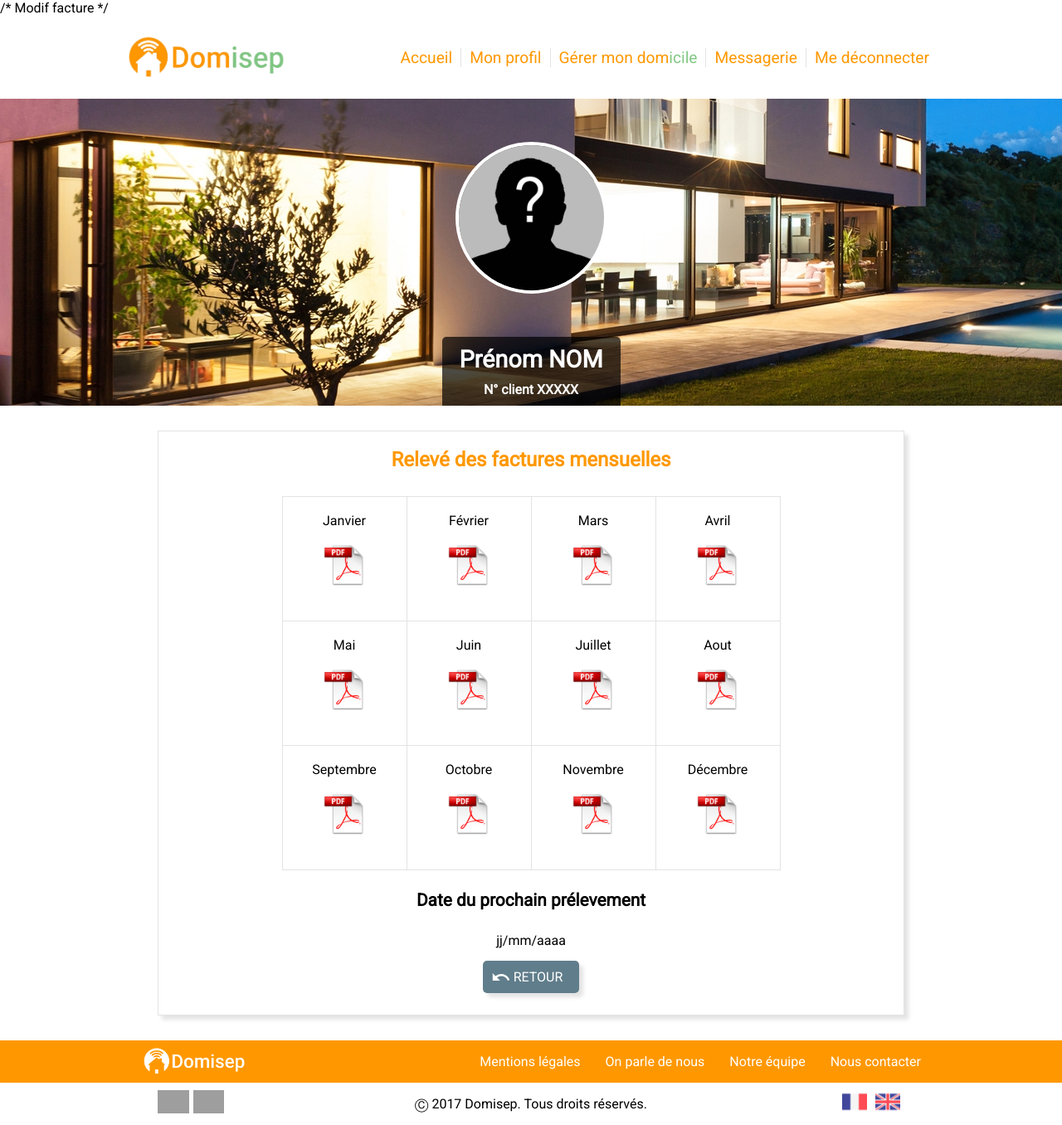
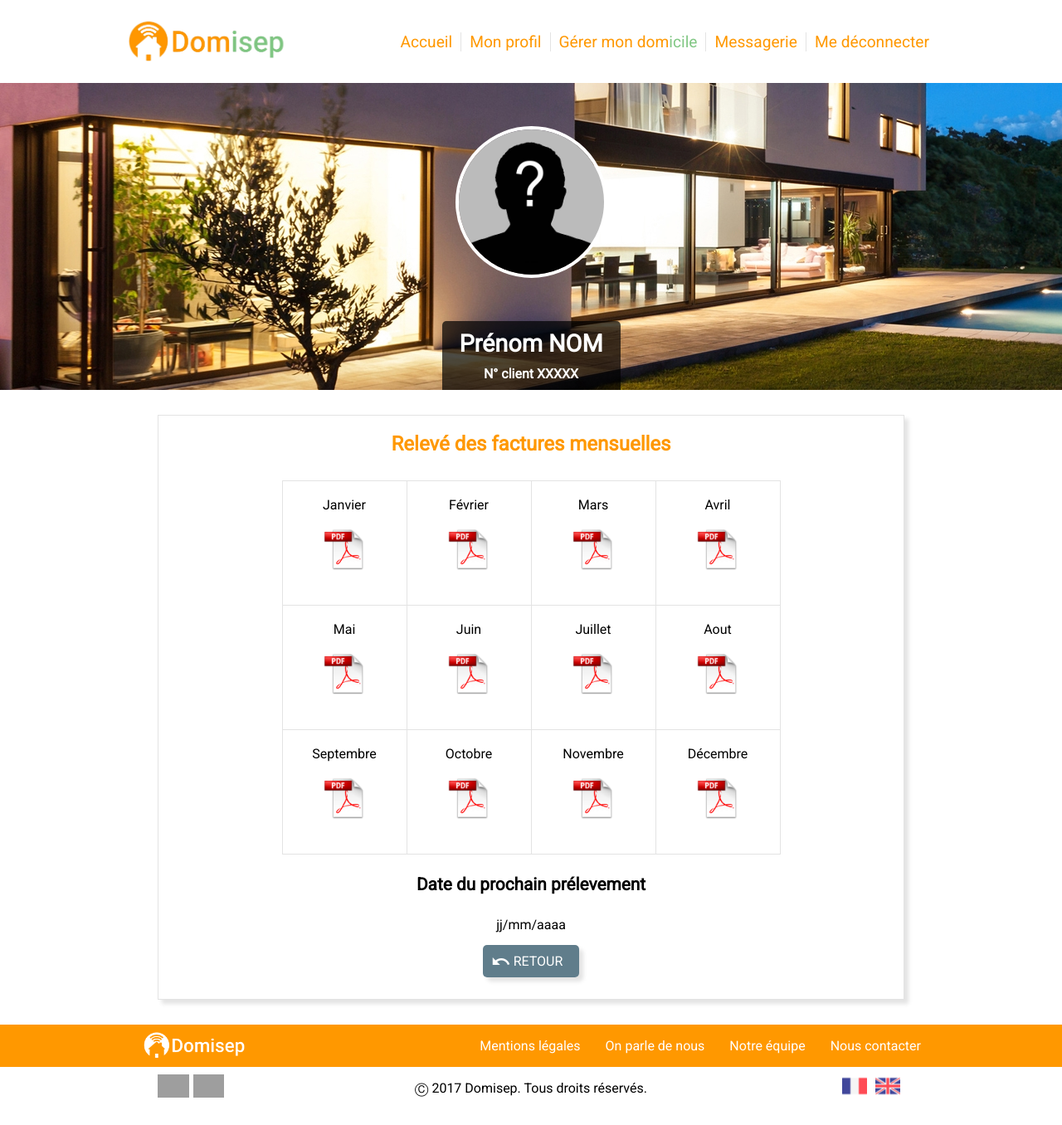
Before and after one commit to Lucatim/Domisep, a PHP site: page /view/base/utilisateur/facture.html in a window 1280 px wide. Shown: the whole page at 83% size. After the commit the page ends 1323 px from the top, so only its background shows below. Run offline with PHP 8.4, Linux system fonts and the light colour scheme; grey boxes are pictures that could not be loaded.

Commit message:
Add Facture sans responsive

```diff
--- a/view/assets/css/facture.css
+++ b/view/assets/css/facture.css
@@ -17,7 +17,7 @@ table
     border-collapse:collapse; /* Les bordures sont collées*/
 }
 
-td
+.cell_table
 {
     border: 1px solid #e3e3e3;
     width: 150px;
@@ -27,7 +27,7 @@ td
 
 }
 
-td p
+.cell_table p
 {
     font-size: 1em;
 }
--- a/view/assets/css/screen_tablet.css
+++ b/view/assets/css/screen_tablet.css
@@ -134,6 +134,15 @@
 
     /* ******************* */
     /*     MES FACTURES    */
-    /* ******************* */
+    /* ******************* *
+
+    .row_table {
+        display: flex;
+        flex-basis: 50%;
+    }*/
+
+    .cell_table{
+        position: relative;
+    }
 
 }
--- a/view/assets/css/style.css
+++ b/view/assets/css/style.css
@@ -96,7 +96,7 @@ select {
     background-color: #607d8b;
 }
 
-.bouton_vert a:hover {
+.bouton_vert.bouton_gris a:hover {
     background-color: #8eacbb;
 }
 
--- a/view/base/utilisateur/facture.html
+++ b/view/base/utilisateur/facture.html
@@ -1,4 +1,4 @@
-<!DOCTYPE html> /* Modif facture */
+<!DOCTYPE html>
 <html lang="fr">
 <head>
     <meta charset="utf-8" />
@@ -57,25 +57,25 @@
 
                 <table>
                     <!-- 1ere ligne du tableau -->
-                    <tr>
-                        <td><p>Janvier</p><div class="image_tableau"><img src="assets/images/pdf.png"></div></td>
-                        <td><p>Février</p><div class="image_tableau"><img src="assets/images/pdf.png"></div></td>
-                        <td><p>Mars</p><div class="image_tableau"><img src="assets/images/pdf.png"></div></td>
-                        <td><p>Avril</p><div class="image_tableau"><img src="assets/images/pdf.png"></div></td>
+                    <tr class="row_table">
+                        <td class="cell_table"><p>Janvier</p><div class="image_tableau"><img src="../../../view/assets/images/pdf.png"></div></td>
+                        <td class="cell_table"><p>Février</p><div class="image_tableau"><img src="../../../view/assets/images/pdf.png"></div></td>
+                        <td class="cell_table"><p>Mars</p><div class="image_tableau"><img src="../../../view/assets/images/pdf.png"></div></td>
+                        <td class="cell_table"><p>Avril</p><div class="image_tableau"><img src="../../../view/assets/images/pdf.png"></div></td>
                     </tr>
                     <!-- 2eme ligne du tableau -->
-                    <tr>
-                        <td><p>Mai</p><div class="image_tableau"><img src="assets/images/pdf.png"></div></td>
-                        <td><p>Juin</p><div class="image_tableau"><img src="assets/images/pdf.png"></div></td>
-                        <td><p>Juillet</p><div class="image_tableau"><img src="assets/images/pdf.png"></div></td>
-                        <td><p>Aout</p><div class="image_tableau"><img src="assets/images/pdf.png"></div></td>
+                    <tr class="row_table">
+                        <td class="cell_table"><p>Mai</p><div class="image_tableau"><img src="../../../view/assets/images/pdf.png"></div></td>
+                        <td class="cell_table"><p>Juin</p><div class="image_tableau"><img src="../../../view/assets/images/pdf.png"></div></td>
+                        <td class="cell_table"><p>Juillet</p><div class="image_tableau"><img src="../../../view/assets/images/pdf.png"></div></td>
+                        <td class="cell_table"><p>Aout</p><div class="image_tableau"><img src="../../../view/assets/images/pdf.png"></div></td>
                     </tr>
                     <!-- 3eme ligne du tableau -->
-                    <tr>
-                        <td><p>Septembre</p><div class="image_tableau"><img src="assets/images/pdf.png"></div></td>
-                        <td><p>Octobre</p><div class="image_tableau"><img src="assets/images/pdf.png"></div></td>
-                        <td><p>Novembre</p><div class="image_tableau"><img src="assets/images/pdf.png"></div></td>
-                        <td><p>Décembre</p><div class="image_tableau"><img src="assets/images/pdf.png"></div></td>
+                    <tr class="row_table">
+                        <td class="cell_table"><p>Septembre</p><div class="image_tableau"><img src="../../../view/assets/images/pdf.png"></div></td>
+                        <td class="cell_table"><p>Octobre</p><div class="image_tableau"><img src="../../../view/assets/images/pdf.png"></div></td>
+                        <td class="cell_table"><p>Novembre</p><div class="image_tableau"><img src="../../../view/assets/images/pdf.png"></div></td>
+                        <td class="cell_table"><p>Décembre</p><div class="image_tableau"><img src="../../../view/assets/images/pdf.png"></div></td>
                     </tr>
                 </table>
 
@@ -85,7 +85,7 @@
                 </div>
 
                 <div class="bouton_vert bouton_gris">
-                    <a href="#"><i class="material-icons">undo</i>Retour</a>
+                    <a href="mon_profil.html"><i class="material-icons">undo</i>Retour</a>
                 </div>
 
             </div>
```
